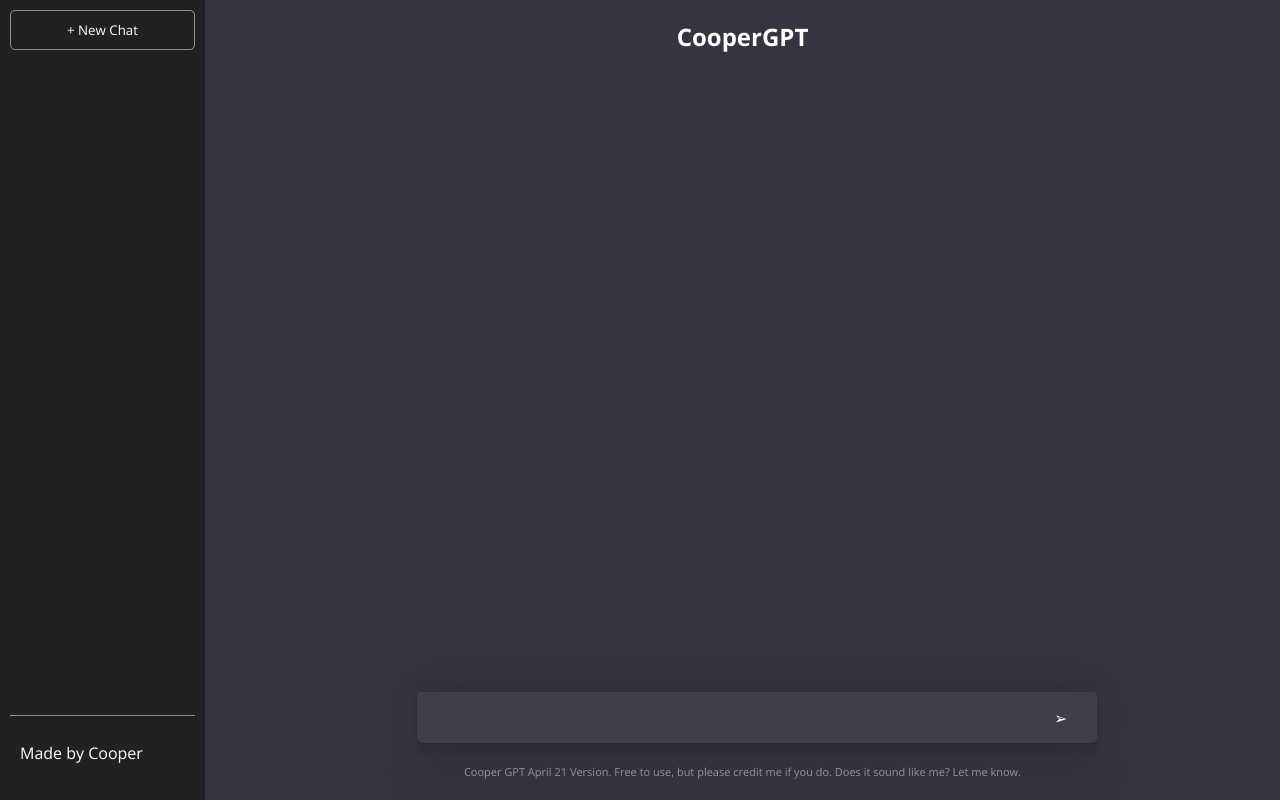
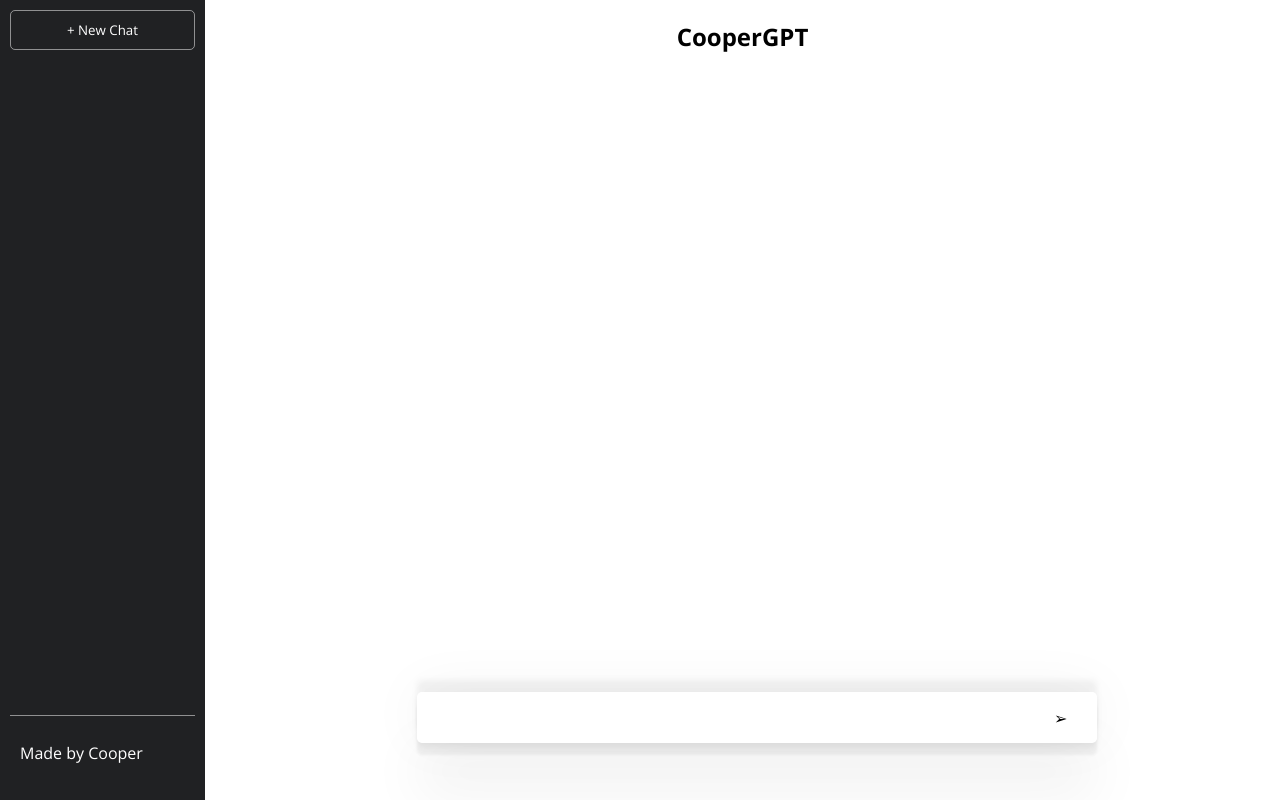
Before and after one commit to cooperwalter/cooper-gpt, a React (Create React App) app: page / in a window 1280 px wide. Built offline with nearby package versions, Linux system fonts and the light colour scheme; the HTML template or start-up script is replaced by a standard one.

Commit message:
improve message style and layout

```diff
--- a/src/App.tsx
+++ b/src/App.tsx
@@ -1,11 +1,7 @@
 import { useState } from 'react'
 import * as api from './services/api'
-
-interface Message {
-  chatId: string
-  content: string
-  role: string
-}
+import { Message } from './types'
+import Chat from './components/Chat';
 
 // create a random guid
 function guid() {
@@ -82,9 +78,7 @@ function App() {
       </section>
       <section className="main">
         {!currentTitle ? <h1>CooperGPT</h1> : null}
-        <ul className="feed">
-          {currentMessages.map((chat, index) => <li className={chat.role} key={index}><p>{chat.role}</p><p>{chat.content}</p></li>)}
-        </ul>
+        <Chat messages={currentMessages} />
         <div className="bottom-section">
           <div className="input-container">
             <input value={value} onChange={(e) => setValue(e.target.value)} />
--- /dev/null
+++ b/src/components/Chat.tsx
@@ -0,0 +1,27 @@
+import React from "react"
+import { Message } from "../types"
+
+interface ChatProps {
+  messages: Message[]
+}
+
+ {/* <ul className="feed">
+          {currentMessages.map((chat, index) => <li className={chat.role} key={index}><p>{chat.role}</p><p>{chat.content}</p></li>)}
+        </ul> */}
+
+const Chat = (props: ChatProps) => {
+  const { messages } = props
+  return (
+    <div className="chat">
+      {messages.map((message, index) => {
+        console.log(`chat_message chat_message-${message.role}`)
+        return (
+        <div key={index} className={`chat_message chat_message-${message.role}`}>
+          {message.content}
+        </div>
+      )})}
+    </div>
+  )
+}
+
+export default Chat
--- a/src/index.css
+++ b/src/index.css
@@ -1,7 +1,6 @@
 @import url('https://fonts.googleapis.com/css2?family=Open+Sans:ital,wght@0,300;0,400;0,500;0,600;0,700;0,800;1,300;1,400;1,500;1,600;1,700;1,800&display=swap');
 
 * {
-  color: white;
   font-family: 'Open Sans', sans-serif;
 }
 
@@ -11,7 +10,7 @@ body {
 }
 
 .app {
-  background-color: #343541;
+  background-color: white;
   display: flex;
 }
 
@@ -22,6 +21,7 @@ body {
   display: flex;
   flex-direction: column;
   justify-content: space-between;
+  color: white;
 }
 
 .history {
@@ -50,6 +50,7 @@ nav {
   justify-content: space-between;
   align-items: center;
   text-align: center;
+  color: black;
 }
 
 button {
@@ -59,6 +60,7 @@ button {
   padding: 10px;
   margin: 10px;
   cursor: pointer;
+  color: white;
 }
 
 .info {
@@ -112,3 +114,32 @@ button {
 #submit:active {
   opacity: 0.5;
 }
+
+.chat {
+  display: flex;
+  flex-direction: column;
+  width: 100%;
+  flex: 1;
+}
+
+.chat_message {
+  display: flex;
+  flex-direction: column;
+  align-items: flex-start;
+  width: 100%;
+}
+
+.chat_message-assistant {
+  background-color: rgba(247,247,248,var(--tw-bg-opacity));
+  padding: 10px;
+  margin: 10px;
+  width: 100%;
+}
+
+.chat_message-user {
+  /* user a lighter background color */
+  background-color: rgba(0,0,0,0.03);
+  padding: 10px;
+  margin: 10px;
+  width: 100%;
+}
--- /dev/null
+++ b/src/types.ts
@@ -0,0 +1,5 @@
+export interface Message {
+  chatId: string
+  content: string
+  role: string
+}
```
